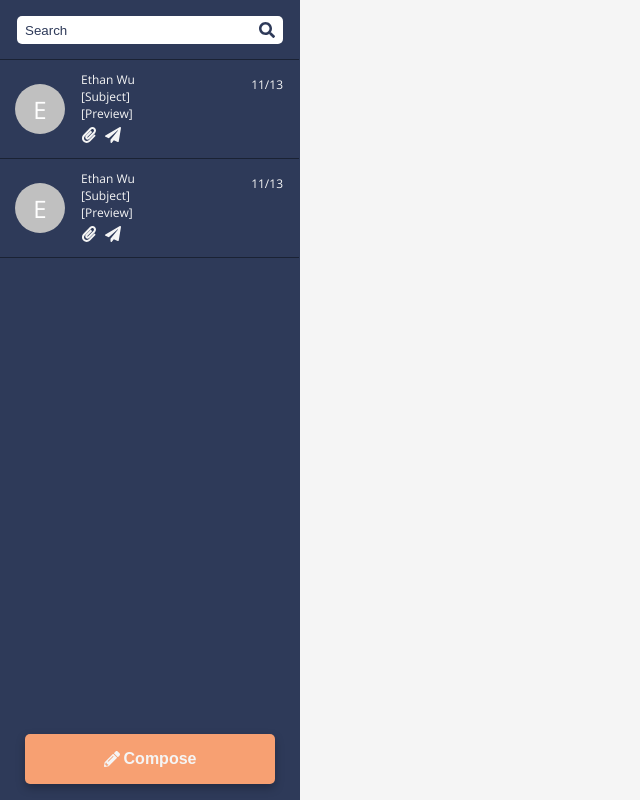
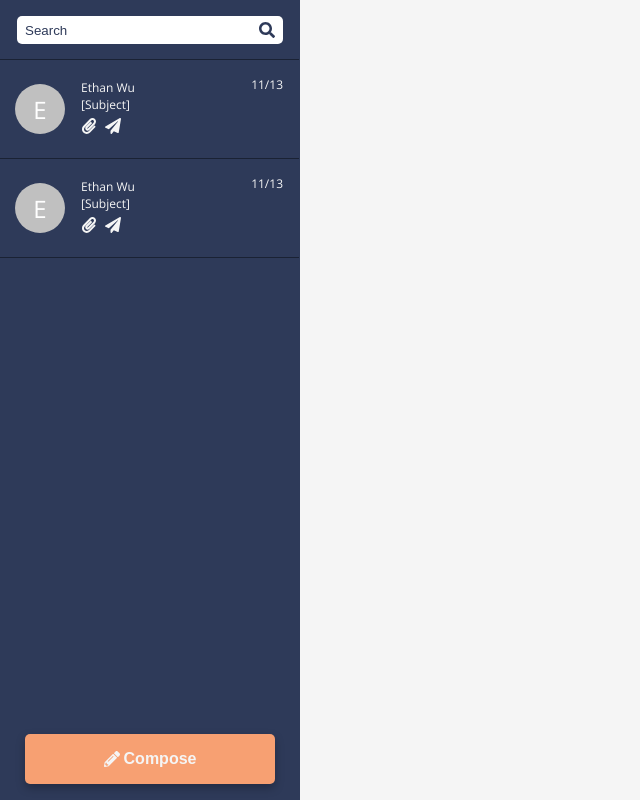
Before and after one commit to wue1atwit/myPortfolio, a React (Create React App) app: page / in a window 1280 px wide. Shown: the whole page, without its empty margins (0-640 px from the left). Built offline with nearby package versions, Linux system fonts and the light colour scheme.

Commit message:
Fixed wrap and text overflow issue

```diff
--- a/src/components/EmailListItem.js
+++ b/src/components/EmailListItem.js
@@ -2,17 +2,17 @@ import React from "react";
 import "./EmailListItem.scss";
 import { FaPaperPlane, FaPaperclip } from "react-icons/fa";
 
-const EmailListItem = ({ subject, preview, date }) => {
+const EmailListItem = ({ subject, message, date }) => {
   return (
     <div className="email-item">
       <div style={{ display: "flex", gap: "16px", alignItems: "center" }}>
         <div className="placeholder-image">
           <p className="E">E</p>
         </div>
-        <div>
+        <div className="item-text-container">
           <p className="item-text">Ethan Wu</p>
           <p className="item-text">{subject}</p>
-          <p className="item-text">{preview}</p>
+          <p className="item-text preview">{message}</p>
           <div
             style={{
               marginTop: "4px",
--- a/src/components/EmailListItem.scss
+++ b/src/components/EmailListItem.scss
@@ -19,10 +19,20 @@
   color: root.$secondary;
 }
 
+.item-text-container {
+  width: 128px;
+}
+
 .item-text {
   color: root.$secondary;
   font-size: 12px;
   margin: 0;
+}
+
+.preview {
+  overflow: hidden;
+  white-space: nowrap;
+  text-overflow: ellipsis;
 }
 
 .placeholder-image {
```
